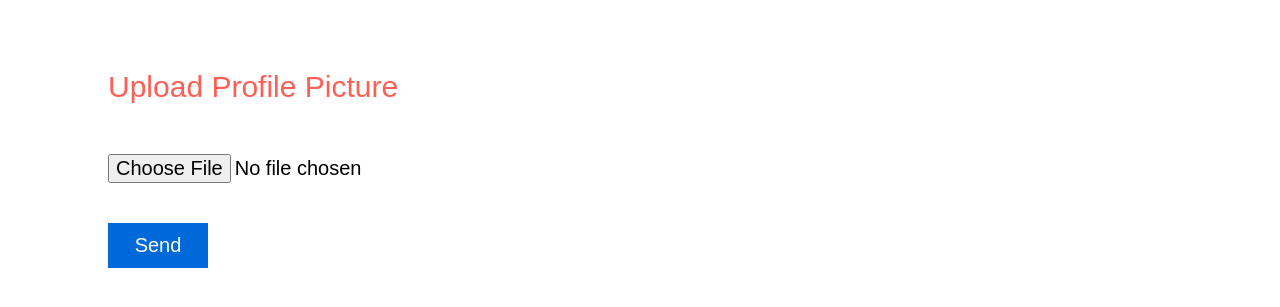
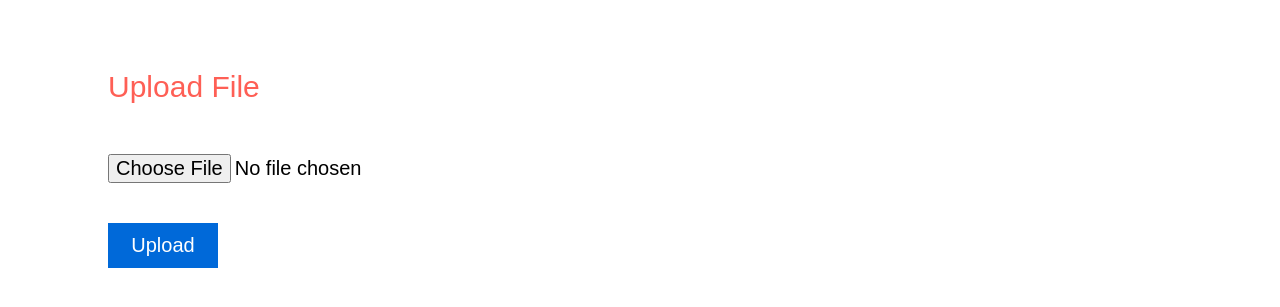
Before and after one commit to briantam23/utilities-app, a React app: page /#/my-profile in a window 1280 px wide. Shown: the part 299-606 px from the top of the page. Built offline with nearby package versions, Linux system fonts and the light colour scheme.

Commit message:
Updated AWS LESS

```diff
--- a/src/components/profile/aws/AWS.js
+++ b/src/components/profile/aws/AWS.js
@@ -45,14 +45,14 @@ class AWS extends Component {
         const { success, error } = this.state;
         return (
             <form onSubmit={ submitFile } className={ style.awsForm }>
-                <label htmlFor='picture' className={ style.awsLabel }>Upload Profile Picture</label>
+                <label htmlFor='file' className={ style.awsLabel }>Upload File</label>
                 <input
                     onChange={ handleFileUpload }
                     type='file'
                     className={ style.awsUpload }
-                    name='picture'
+                    name='file'
                     />
-                <button className={ style.awsButton }>Send</button>
+                <button className={ style.awsButton }>Upload</button>
             {
                 success || error ? (
                     <div
--- a/src/components/profile/aws/aws.less
+++ b/src/components/profile/aws/aws.less
@@ -21,7 +21,7 @@
         margin-left: 100px;
         padding: 11px 22px;
         font-size: @font-size;
-        width: 100px;
+        width: 110px;
         background-color: #0069d9;
     }
     /* .awsButton:hover { background-color: #23933d; } */
@@ -38,7 +38,8 @@
 
     .awsError {
         .awsSuccess;
+
         background-color: #FE5F55;
-        width: 225px;
+        width: 210px;
     }
 }
```
